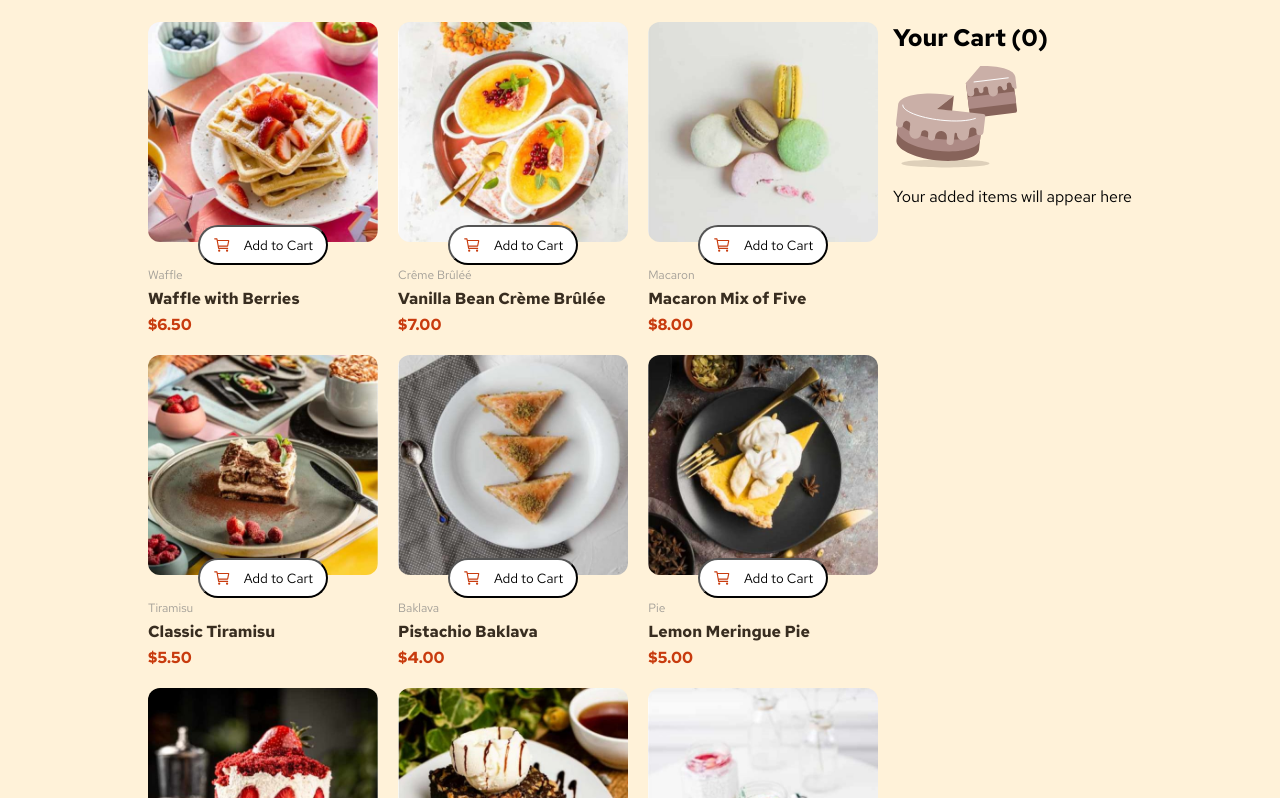
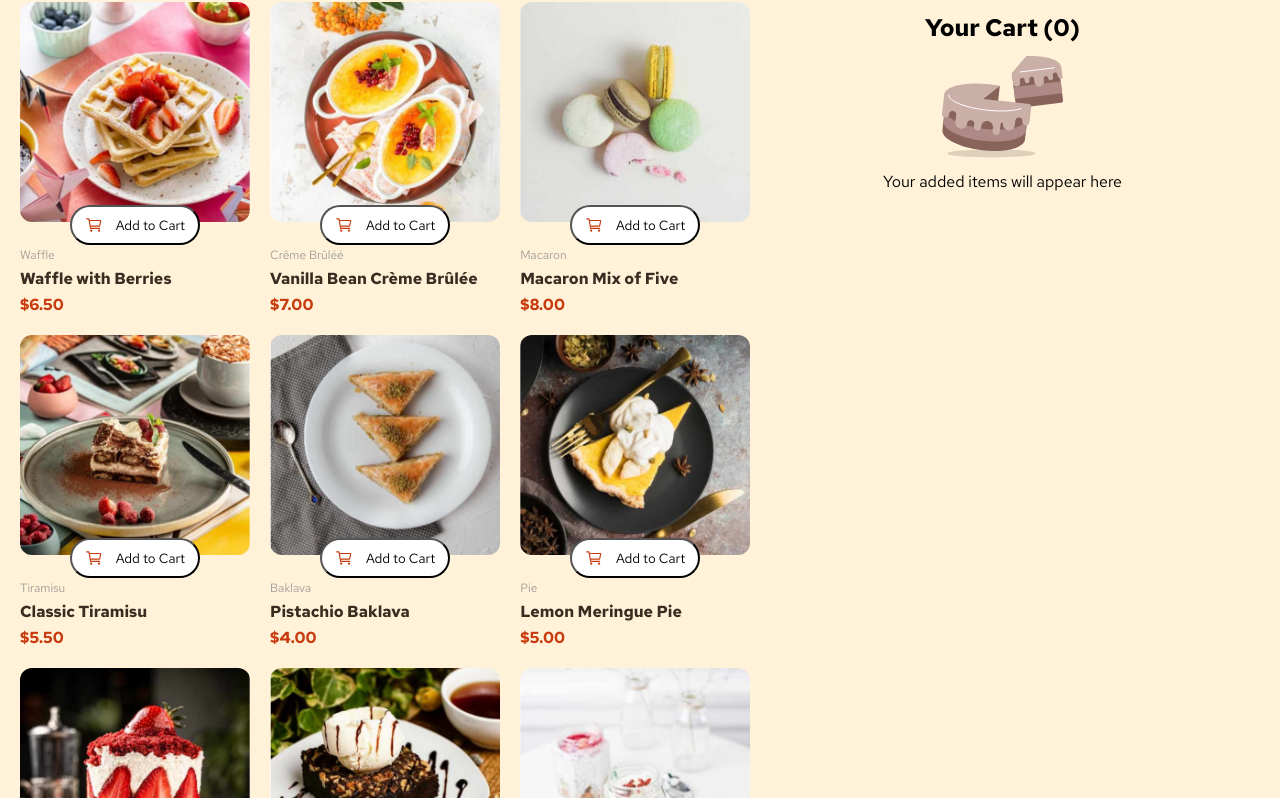
Before and after one commit to williangabriell/product-list-with-cart-main, a website built with Vite: page index.html in a window 1280 px wide. Shown: the part 91-889 px from the top of the page. Built offline with nearby package versions, Linux system fonts and the light colour scheme.

Commit message:
fix cart html

```diff
--- a/index.html
+++ b/index.html
@@ -14,8 +14,8 @@
     <link rel="preconnect" href="https://fonts.gstatic.com" crossorigin>
     <link href="https://fonts.googleapis.com/css2?family=Red+Hat+Text:ital,wght@0,300..700;1,300..700&display=swap" rel="stylesheet">
 
+    <title>Frontend Mentor | Product list with cart</title>
 
-    <title>Frontend Mentor | Product list with cart</title>
   </head>
   <body>
 
@@ -30,7 +30,7 @@
         <div class="item">
             <div class="select-item">
               <img src="assets/images/image-waffle-desktop.jpg" alt="Waffle with Berries"/>
-              <button><ion-icon name="cart-outline" class="cart-outline"></ion-icon>Add to Cart</button>
+              <button onclick="addToCart"><ion-icon name="cart-outline" class="cart-outline"></ion-icon>Add to Cart</button>
             </div>
             <span>Waffle</span>
             <h3>Waffle with Berries</h3>
--- a/style.css
+++ b/style.css
@@ -29,8 +29,7 @@
  }
 
  .container {
-     max-width: 80%;
-     margin: 20px auto;
+     max-width: 90%;
      padding: 20px;
  }
 
@@ -42,6 +41,11 @@
  }
 
  .cart {
+    display: flex;
+    flex-direction: column;
+    align-items: center;
+
+    padding: 10px;
 
     float: right;
  }
```
